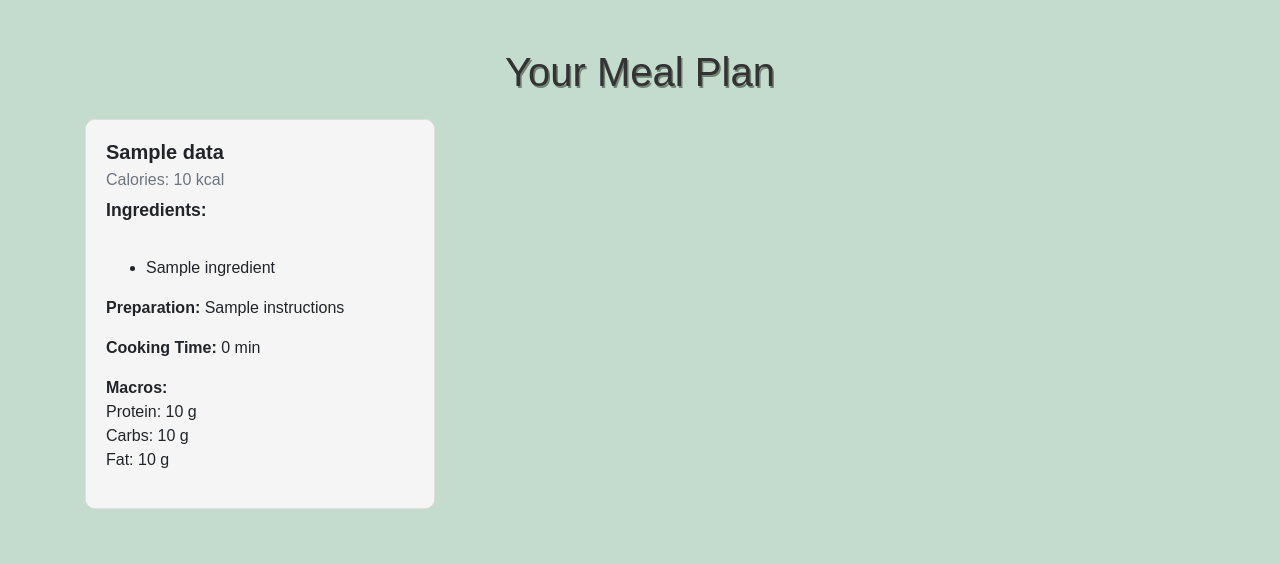
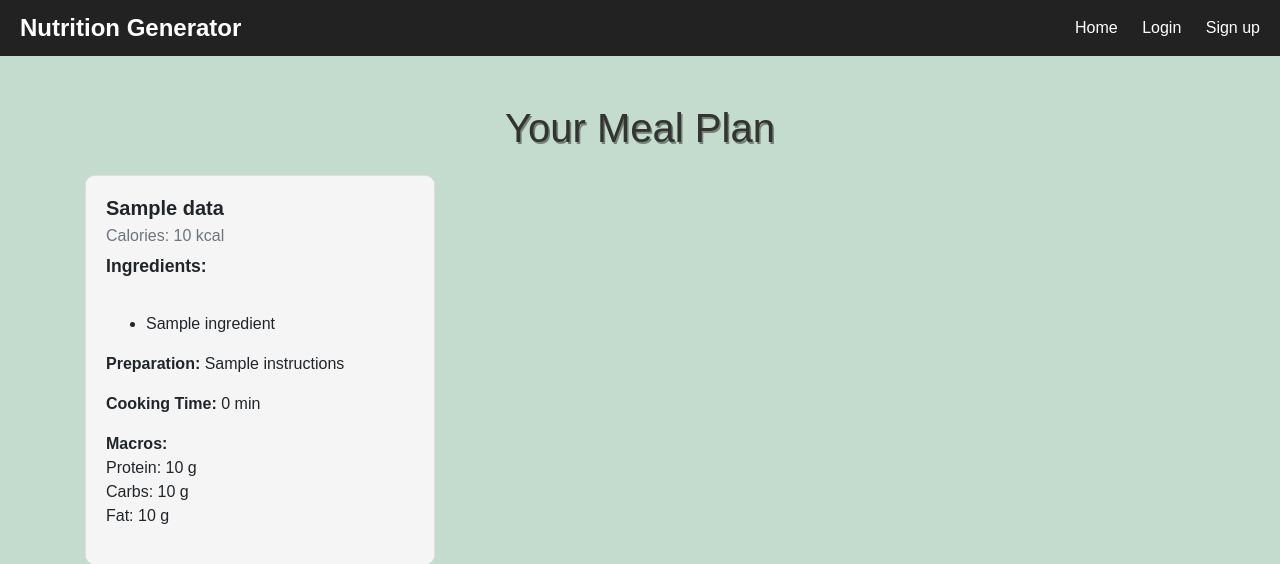
Before and after one commit to lextale/MealPlanGenerator, a Flask app: template app/templates/results.html in a window 1280 px wide. Shown: the top 564 px of the page. Run offline with Flask 3, Linux system fonts and the light colour scheme; the template is opened without the code that fills it: most values are stand-ins (such as "Sample title", 1, 10 or a date in 2020); parts of the project's set-up code (start-up, migrations or seed data) failed here and were passed over; some libraries are stand-ins or nearby versions.

Commit message:
Fixed the navbar changing according to login/logout user

```diff
--- a/app/static/style-results.css
+++ b/app/static/style-results.css
@@ -40,3 +40,30 @@ body {
     font-size: 1.1rem;
     padding-bottom: 1rem;
 }
+
+.navbar {
+  display: flex;
+  justify-content: space-between;
+  align-items: center;
+  background-color: #222;
+  padding: 10px 20px;
+  color: white;
+  margin-bottom: 20px
+}
+
+.logo {
+  font-size: 1.5em;
+  font-weight: bold;
+}
+
+.nav-right a {
+  margin-left: 20px;
+  color: white;
+  text-decoration: none;
+  font-weight: 500;
+}
+
+.nav-right a:hover {
+  text-decoration: underline;
+  color: #f0c040;
+}
--- a/app/templates/login.html
+++ b/app/templates/login.html
@@ -12,8 +12,7 @@
     <span class="logo">Nutrition Generator</span>
   </div>
   <div class="nav-right">
-    <a href="profile" id="profile">Profile</a>
-    <a href="login" id="login">Login</a>
+    <a href="/" id="home">Home</a>
     <a href="signup" id="signup">Sign up</a>
   </div>
 </nav>
--- a/app/templates/results.html
+++ b/app/templates/results.html
@@ -7,6 +7,24 @@
     <link href="https://stackpath.bootstrapcdn.com/bootstrap/4.5.2/css/bootstrap.min.css" rel="stylesheet">
     <link rel="stylesheet" href="{{ url_for('static', filename='style-results.css') }}">
 </head>
+
+<nav class="navbar">
+  <div class="nav-left">
+    <span class="logo">Nutrition Generator</span>
+  </div>
+  <div class="nav-right">
+    <a href="/" id="home">Home</a>
+    {% if 'user' not in session %}
+    <a href="{{ url_for('login') }}" id="login">Login</a>
+    <a href="{{ url_for('signup') }}" id="signup">Sign up</a>
+    {% endif %}
+    {% if 'user' in session %}
+    <a href="profile" id="profile">Profile</a>
+    <a href="{{ url_for('logout') }}" id="logout">Log out</a>
+    {% endif %}
+  </div>
+</nav>
+
 <body>
 
 <div class="container my-5">
--- a/app/templates/signup.html
+++ b/app/templates/signup.html
@@ -7,15 +7,14 @@
   <link rel="stylesheet" href="{{ url_for('static', filename='signup.css') }}">
 </head>
 
+
 <nav class="navbar">
   <div class="nav-left">
     <span class="logo">Nutrition Generator</span>
   </div>
   <div class="nav-right">
-    <a href="/" id="login">Home</a>
+    <a href="/" id="home">Home</a>
     <a href="login" id="login">Login</a>
-    <a href="signup" id="signup">Sign up</a>
-    <a href="profile" id="profile">Profile</a>
   </div>
 </nav>
 
```
Also changed, not shown: app/app-mock-response.py (+18 -4 lines), app/templates/index.html (+8 -2 lines), app/templates/profile.html (added).
